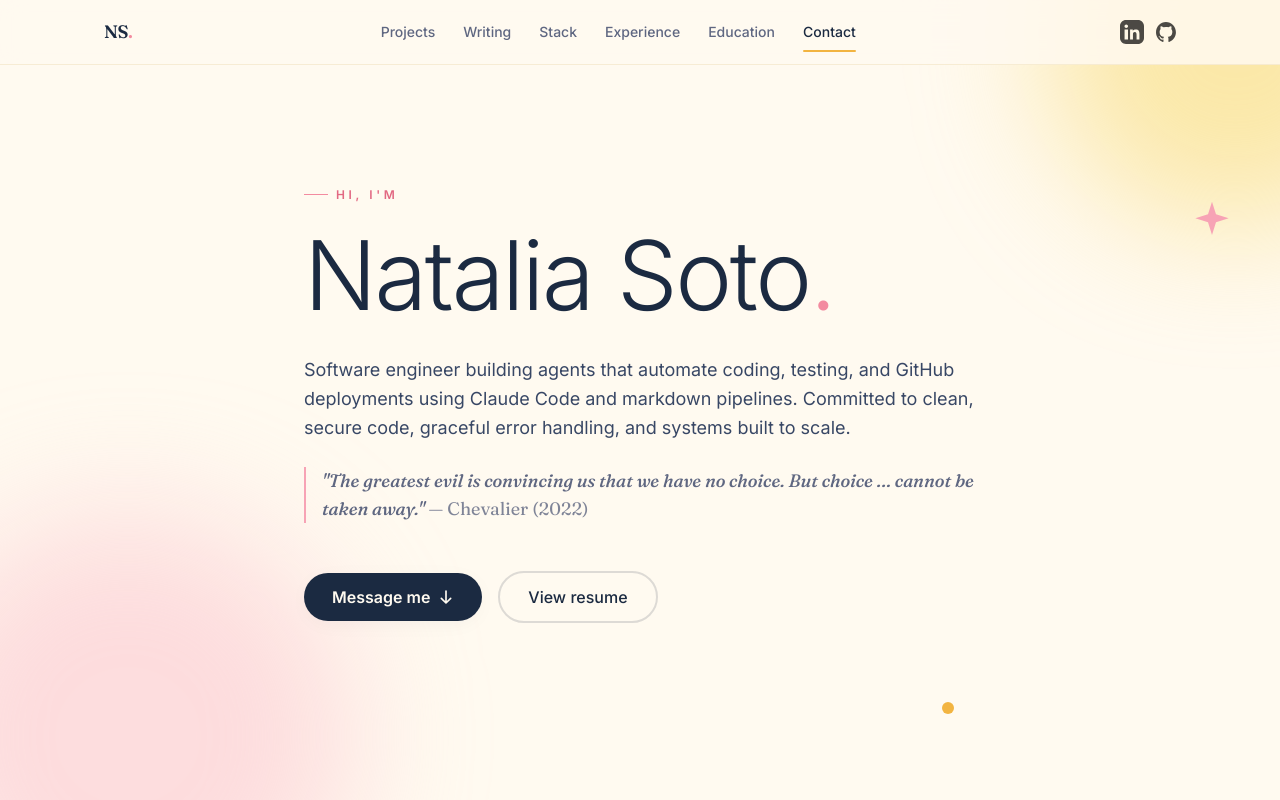
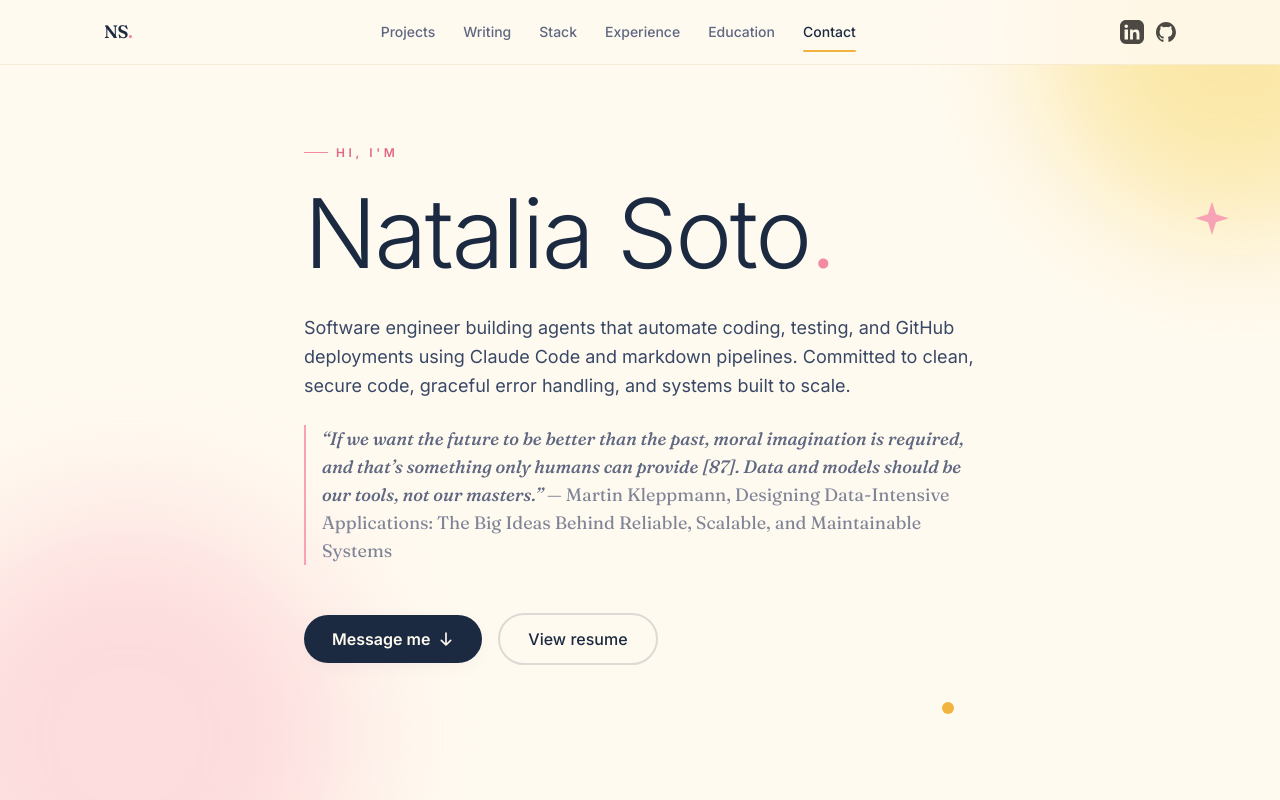
Before and after one commit to nataliamelissas/nataliasoto, a React (Vite) app: page / in a window 1280 px wide. Shown: the top 800 px of the page. Built offline with nearby package versions, Linux system fonts and the light colour scheme.

Commit message:
Replace hero quote with Kleppmann DDIA passage

```diff
--- a/src/constants/content.ts
+++ b/src/constants/content.ts
@@ -27,8 +27,9 @@ export const PROFILE = {
   summary:
     'Software engineer building agents that automate coding, testing, and GitHub deployments using Claude Code and markdown pipelines. Committed to clean, secure code, graceful error handling, and systems built to scale.',
   quote:
-    '"The greatest evil is convincing us that we have no choice. But choice … cannot be taken away."',
-  quoteSource: 'Chevalier (2022)',
+    '“If we want the future to be better than the past, moral imagination is required, and that’s something only humans can provide [87]. Data and models should be our tools, not our masters.”',
+  quoteSource:
+    'Martin Kleppmann, Designing Data-Intensive Applications: The Big Ideas Behind Reliable, Scalable, and Maintainable Systems',
 };
 
 export const SOCIAL = {
```
